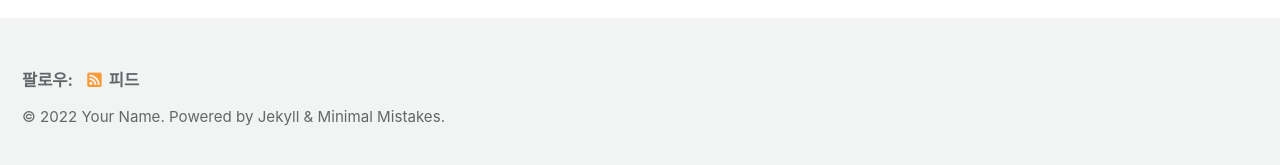
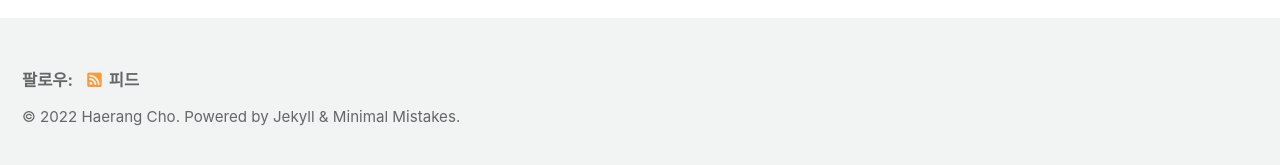
Before and after one commit to Haerang/haerang.github.io, a Jekyll site: the page built from index.markdown, in a window 1280 px wide. Shown: the part 727-892 px from the top of the page. Built offline with Jekyll 4.4.1, drawn with Linux system fonts in a browser that asks for light colours; cached includes are drawn as plain includes; the list of posts is cut into pages by our own code.

Commit message:
config change

```diff
--- a/_config.yml
+++ b/_config.yml
@@ -19,8 +19,8 @@ locale                   : "ko" # 타깃국가 설정
 title                    : "Haerang" # 블로그제목
 title_separator          : "-"
 subtitle                 : # site tagline that appears below site title in masthead
-name                     : "Your Name"
-description              : "An amazing website."
+name                     : "Haerang Cho"
+description              : "Life is full of possibilities"
 url                      : "https://haerang.github.io"
 baseurl                  : # the subpath of your site, e.g. "/blog"
 repository               : "haerang/haerang.github.io"
```
